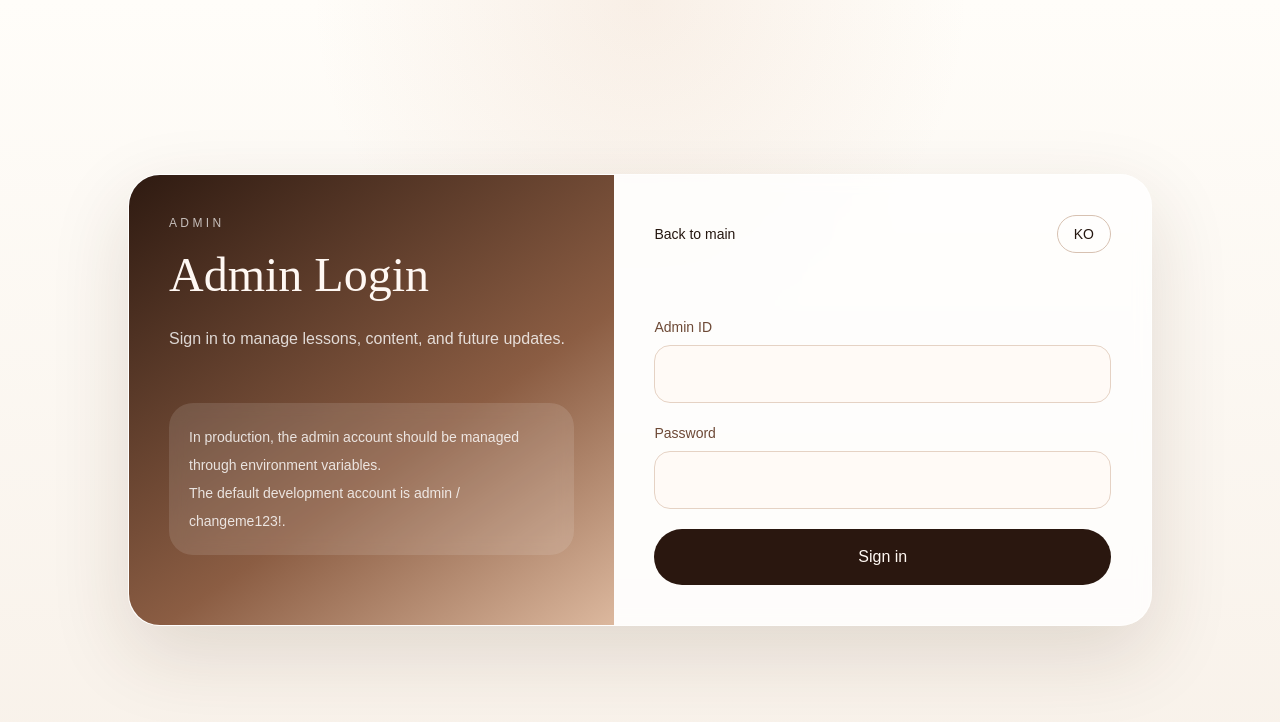
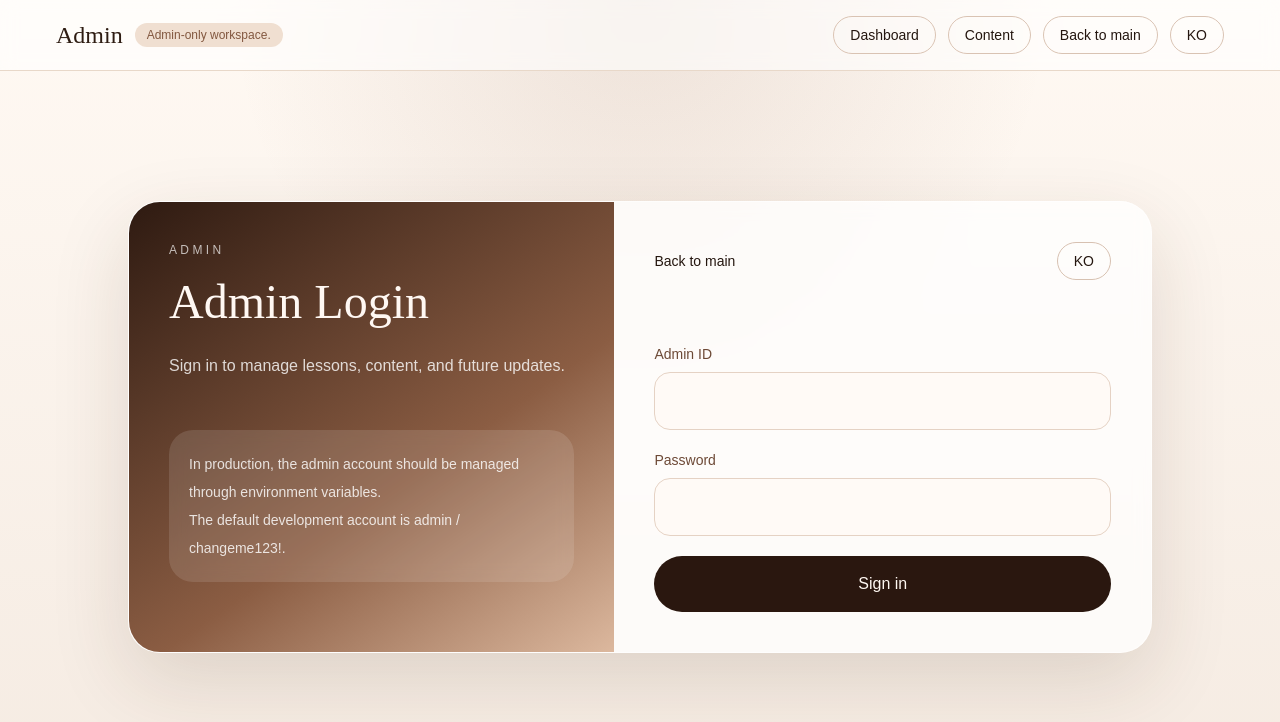
Before and after one commit to sgim226614-art/kimsoyoungweb, a Next.js app: page /en/admin/login in a window 1280 px wide. Shown: the top 722 px of the page. Built offline with nearby package versions, Linux system fonts and the light colour scheme.

Commit message:
feat: expand admin workspace and locale navigation

```diff
--- /dev/null
+++ b/src/app/[locale]/admin/content/page.tsx
@@ -0,0 +1,106 @@
+import { notFound, redirect } from "next/navigation";
+
+import { isAdminAuthenticated } from "@/lib/auth";
+import { getDictionary, isLocale } from "@/lib/i18n";
+
+export default async function AdminContentPage({
+  params,
+}: {
+  params: Promise<{ locale: string }>;
+}) {
+  const { locale } = await params;
+
+  if (!isLocale(locale)) {
+    notFound();
+  }
+
+  const isAuthenticated = await isAdminAuthenticated();
+
+  if (!isAuthenticated) {
+    redirect(`/${locale}/admin/login`);
+  }
+
+  const dict = getDictionary(locale);
+
+  return (
+    <main className="px-6 py-8 sm:px-10 lg:px-14">
+      <section className="animate-rise mx-auto grid w-full max-w-7xl gap-6 lg:grid-cols-[1fr_0.8fr]">
+        <article className="rounded-[32px] border border-[#ead9ca] bg-white/80 p-7 shadow-[0_18px_40px_rgba(90,58,39,0.1)] sm:p-8">
+          <p className="text-xs uppercase tracking-[0.24em] text-[#ab7a59]">
+            Content Form
+          </p>
+          <h1 className="mt-3 font-display text-4xl text-[#2b1810]">
+            {dict.admin.content}
+          </h1>
+          <p className="mt-3 text-[#604839]">
+            {locale === "ko"
+              ? "이 영역은 메인 페이지 문구/버튼/섹션 내용을 편집하는 CMS 폼으로 확장될 자리입니다."
+              : "This area is prepared for a CMS form to edit hero copy, buttons, and main section content."}
+          </p>
+
+          <form className="mt-8 space-y-5">
+            <div>
+              <label className="mb-2 block text-sm font-medium text-[#704d39]">
+                {locale === "ko" ? "메인 타이틀" : "Hero Title"}
+              </label>
+              <input
+                type="text"
+                placeholder={
+                  locale === "ko"
+                    ? "메인페이지 타이틀을 입력하세요"
+                    : "Enter the homepage hero title"
+                }
+                className="w-full rounded-2xl border border-[#e5d3c5] bg-[#fffaf6] px-4 py-3 outline-none transition focus:border-[#9b6a4d]"
+              />
+            </div>
+
+            <div>
+              <label className="mb-2 block text-sm font-medium text-[#704d39]">
+                {locale === "ko" ? "설명 문구" : "Description"}
+              </label>
+              <textarea
+                rows={5}
+                placeholder={
+                  locale === "ko"
+                    ? "메인 설명 문구를 입력하세요"
+                    : "Enter the homepage description"
+                }
+                className="w-full rounded-2xl border border-[#e5d3c5] bg-[#fffaf6] px-4 py-3 outline-none transition focus:border-[#9b6a4d]"
+              />
+            </div>
+
+            <button
+              type="button"
+              className="rounded-full bg-[#2b170f] px-6 py-3 text-sm font-semibold text-[#fff8f2]"
+            >
+              {locale === "ko" ? "저장(준비중)" : "Save (coming soon)"}
+            </button>
+          </form>
+        </article>
+
+        <aside className="rounded-[32px] bg-[linear-gradient(145deg,#2f1b11_0%,#8d6045_55%,#e3c4ad_100%)] p-7 text-[#fff8f3] shadow-[0_18px_40px_rgba(58,31,20,0.25)] sm:p-8">
+          <p className="text-xs uppercase tracking-[0.24em] text-white/70">
+            Content Roadmap
+          </p>
+          <ul className="mt-5 space-y-3 text-sm leading-7 text-white/85">
+            <li>
+              {locale === "ko"
+                ? "1. 메인 페이지 텍스트를 DB 기반으로 분리"
+                : "1. Split homepage text into DB-backed fields"}
+            </li>
+            <li>
+              {locale === "ko"
+                ? "2. 한/영 콘텐츠를 개별 저장"
+                : "2. Store Korean and English content separately"}
+            </li>
+            <li>
+              {locale === "ko"
+                ? "3. 저장 후 메인에 즉시 반영"
+                : "3. Reflect updates on main pages after save"}
+            </li>
+          </ul>
+        </aside>
+      </section>
+    </main>
+  );
+}
--- /dev/null
+++ b/src/app/[locale]/admin/layout.tsx
@@ -0,0 +1,63 @@
+import Link from "next/link";
+import { notFound } from "next/navigation";
+
+import { LocaleSwitch } from "@/components/locale-switch";
+import { getDictionary, isLocale } from "@/lib/i18n";
+
+export default async function AdminLayout({
+  children,
+  params,
+}: Readonly<{
+  children: React.ReactNode;
+  params: Promise<{ locale: string }>;
+}>) {
+  const { locale } = await params;
+
+  if (!isLocale(locale)) {
+    notFound();
+  }
+
+  const dict = getDictionary(locale);
+
+  return (
+    <div className="min-h-screen bg-[radial-gradient(circle_at_top,rgba(138,91,66,0.14),transparent_40%),linear-gradient(180deg,#fff9f3_0%,#f5ebe2_100%)]">
+      <header className="border-b border-[#e8d8c9] bg-white/60 backdrop-blur">
+        <div className="mx-auto flex w-full max-w-7xl items-center justify-between px-6 py-4 sm:px-10 lg:px-14">
+          <div className="flex items-center gap-3">
+            <p className="font-display text-2xl text-[#2e1c12]">Admin</p>
+            <span className="rounded-full bg-[#f0dfd1] px-3 py-1 text-xs text-[#82573f]">
+              {dict.admin.welcome}
+            </span>
+          </div>
+
+          <div className="flex items-center gap-2 sm:gap-3">
+            <Link
+              href={`/${locale}/admin`}
+              className="rounded-full border border-[#d9c3b3] px-4 py-2 text-sm text-[#6e4b38] transition hover:border-[#996748]"
+            >
+              {dict.admin.dashboard}
+            </Link>
+            <Link
+              href={`/${locale}/admin/content`}
+              className="rounded-full border border-[#d9c3b3] px-4 py-2 text-sm text-[#6e4b38] transition hover:border-[#996748]"
+            >
+              {dict.admin.content}
+            </Link>
+            <Link
+              href={`/${locale}`}
+              className="rounded-full border border-[#d9c3b3] px-4 py-2 text-sm text-[#6e4b38] transition hover:border-[#996748]"
+            >
+              {dict.admin.backMain}
+            </Link>
+            <LocaleSwitch
+              locale={locale}
+              className="rounded-full border border-[#d9c3b3] px-4 py-2 text-sm font-medium text-[#6e4b38] transition hover:border-[#996748]"
+            />
+          </div>
+        </div>
+      </header>
+
+      {children}
+    </div>
+  );
+}
--- a/src/app/[locale]/admin/login/page.tsx
+++ b/src/app/[locale]/admin/login/page.tsx
@@ -2,6 +2,7 @@ import Link from "next/link";
 import { notFound } from "next/navigation";
 
 import { loginAction } from "@/app/[locale]/admin/actions";
+import { LocaleSwitch } from "@/components/locale-switch";
 import { getDictionary, isLocale } from "@/lib/i18n";
 
 export default async function AdminLoginPage({
@@ -25,8 +26,8 @@ export default async function AdminLoginPage({
       : "The default development account is admin / changeme123!.";
 
   return (
-    <main className="flex min-h-screen items-center justify-center px-6 py-12">
-      <div className="grid w-full max-w-5xl overflow-hidden rounded-[32px] border border-white/60 bg-white/75 shadow-[0_28px_80px_rgba(70,40,20,0.14)] backdrop-blur lg:grid-cols-[0.95fr_1.05fr]">
+    <main className="flex min-h-[calc(100vh-88px)] items-center justify-center px-6 py-12">
+      <div className="animate-rise grid w-full max-w-5xl overflow-hidden rounded-[32px] border border-white/60 bg-white/75 shadow-[0_28px_80px_rgba(70,40,20,0.14)] backdrop-blur lg:grid-cols-[0.95fr_1.05fr]">
         <section className="bg-[linear-gradient(145deg,#2e1a11_0%,#8b5d43_60%,#dcb89e_100%)] p-8 text-[#fff8f3] sm:p-10">
           <p className="text-xs uppercase tracking-[0.28em] text-white/70">
             Admin
@@ -46,15 +47,13 @@ export default async function AdminLoginPage({
 
         <section className="p-8 sm:p-10">
           <div className="flex items-center justify-between">
-            <Link href={`/${locale}`} className="text-sm text-[#8e6248]">
-              {locale === "ko" ? "메인으로 돌아가기" : "Back to main"}
+            <Link href={`/${locale}`} className="text-sm text-[#8e6248] underline">
+              {dict.admin.backMain}
             </Link>
-            <Link
-              href={locale === "ko" ? "/en/admin/login" : "/ko/admin/login"}
+            <LocaleSwitch
+              locale={locale}
               className="rounded-full border border-[#d7c1b1] px-4 py-2 text-sm text-[#724c39]"
-            >
-              {locale === "ko" ? "EN" : "KO"}
-            </Link>
+            />
           </div>
 
           <form action={loginAction} className="mt-16 space-y-5">
--- a/src/app/globals.css
+++ b/src/app/globals.css
@@ -45,3 +45,34 @@ select {
 ::selection {
   background: rgba(153, 102, 51, 0.18);
 }
+
+@keyframes riseIn {
+  from {
+    opacity: 0;
+    transform: translateY(24px);
+  }
+  to {
+    opacity: 1;
+    transform: translateY(0);
+  }
+}
+
+@keyframes floatSlow {
+  0% {
+    transform: translateY(0);
+  }
+  50% {
+    transform: translateY(-6px);
+  }
+  100% {
+    transform: translateY(0);
+  }
+}
+
+.animate-rise {
+  animation: riseIn 0.7s ease-out both;
+}
+
+.animate-float {
+  animation: floatSlow 5s ease-in-out infinite;
+}
--- /dev/null
+++ b/src/components/locale-switch.tsx
@@ -0,0 +1,40 @@
+"use client";
+
+import Link from "next/link";
+import { usePathname } from "next/navigation";
+
+import type { Locale } from "@/lib/i18n";
+
+function swapLocale(pathname: string, targetLocale: Locale) {
+  const segments = pathname.split("/").filter(Boolean);
+
+  if (segments.length === 0) {
+    return `/${targetLocale}`;
+  }
+
+  if (segments[0] === "ko" || segments[0] === "en") {
+    segments[0] = targetLocale;
+    return `/${segments.join("/")}`;
+  }
+
+  return `/${targetLocale}${pathname.startsWith("/") ? pathname : `/${pathname}`}`;
+}
+
+export function LocaleSwitch({
+  locale,
+  className,
+}: {
+  locale: Locale;
+  className?: string;
+}) {
+  const pathname = usePathname();
+  const targetLocale: Locale = locale === "ko" ? "en" : "ko";
+  const href = swapLocale(pathname, targetLocale);
+  const label = locale === "ko" ? "EN" : "KO";
+
+  return (
+    <Link href={href} className={className}>
+      {label}
+    </Link>
+  );
+}
--- a/src/lib/i18n.ts
+++ b/src/lib/i18n.ts
@@ -46,6 +46,10 @@ type Dictionary = {
     dashboardTitle: string;
     dashboardDescription: string;
     logout: string;
+    backMain: string;
+    dashboard: string;
+    content: string;
+    welcome: string;
   };
 };
 
@@ -113,6 +117,10 @@ const dictionaries: Record<Locale, Dictionary> = {
       dashboardDescription:
         "추후 공지, 후기, 프로그램 정보를 여기서 관리하도록 확장할 수 있습니다.",
       logout: "로그아웃",
+      backMain: "메인으로 돌아가기",
+      dashboard: "대시보드",
+      content: "콘텐츠 관리",
+      welcome: "관리자 전용 페이지입니다.",
     },
   },
   en: {
@@ -181,6 +189,10 @@ const dictionaries: Record<Locale, Dictionary> = {
       dashboardDescription:
         "This can be extended to manage notices, reviews, and program details later.",
       logout: "Sign out",
+      backMain: "Back to main",
+      dashboard: "Dashboard",
+      content: "Content",
+      welcome: "Admin-only workspace.",
     },
   },
 };
```
Also changed, not shown: src/app/[locale]/admin/page.tsx (+10 -3 lines), src/app/[locale]/page.tsx (+8 -18 lines).
